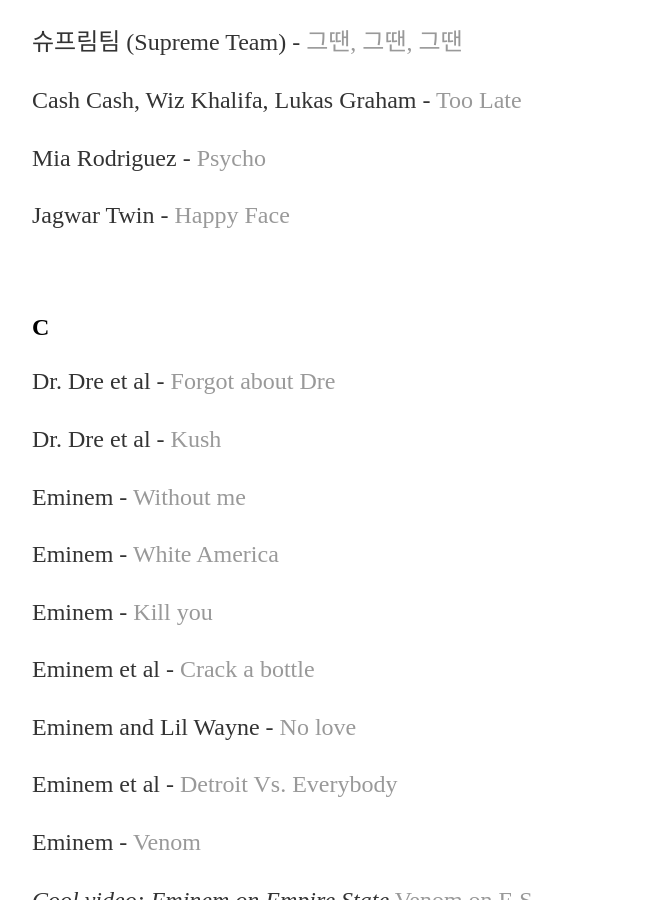
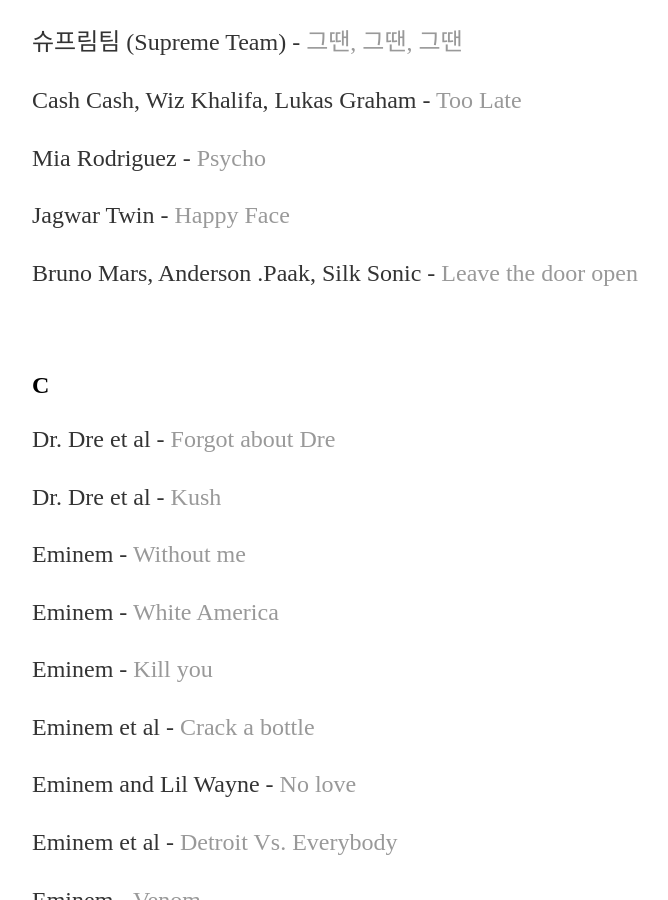
Before and after one commit to yjkweon24/yjkweon24.github.io, a Jekyll site: the page built from _posts/2018-10-23-songs-that-i-love.md, in a window 1280 px wide and 900 px high, scrolled down 8599 px. Shown: the whole window, without its empty margins (160-828 px from the left). Built offline with Jekyll 4.4.1, drawn with Linux system fonts in a browser that asks for light colours.

Commit message:
Update 2018-10-23-songs-that-i-love.md

```diff
--- a/_posts/2018-10-23-songs-that-i-love.md
+++ b/_posts/2018-10-23-songs-that-i-love.md
@@ -297,6 +297,8 @@
 
 Jagwar Twin - [Happy Face](https://www.youtube.com/watch?v=VrQju5rBPMg)
 
+Bruno Mars, Anderson .Paak, Silk Sonic - [Leave the door open](https://www.youtube.com/watch?v=adLGHcj_fmA)
+
 <br>
 
 ## C
```
